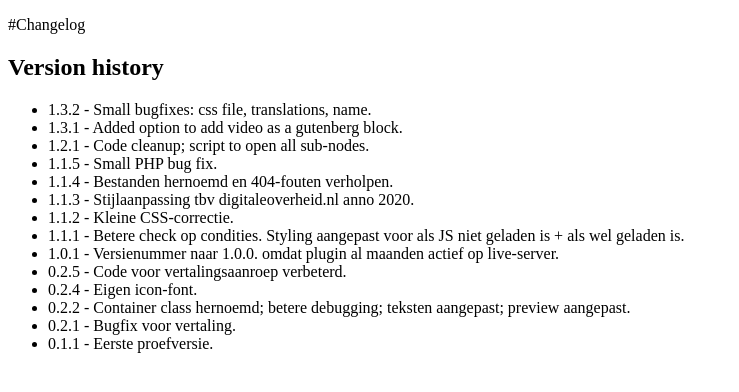
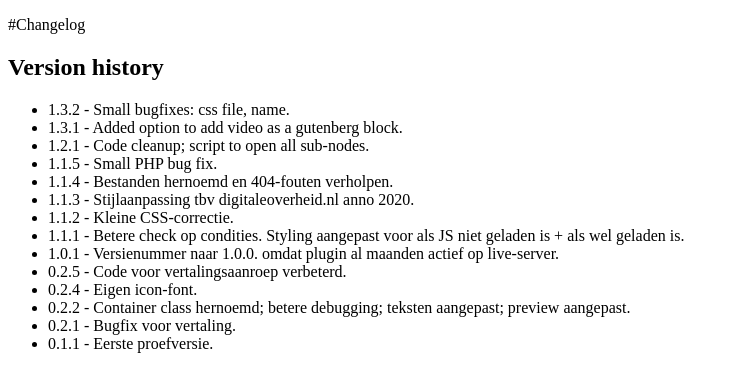
Before and after one commit to ICTU/ictuwp-plugin-tijdlijn, a PHP site: page /CHANGELOG.html in a window 1280 px wide. Shown: the top 392 px of the page, without its empty margins (0-739 px from the left). Run offline with PHP 8.4, Linux system fonts and the light colour scheme.

Commit message:
version 1.3.3 - Small bugfixes: css file, name.

```diff
--- a/CHANGELOG.html
+++ b/CHANGELOG.html
@@ -10,7 +10,7 @@
 <h2 id="versionhistory">Version history</h2>
 
 <ul>
-<li>1.3.2 - Small bugfixes: css file, translations, name.</li>
+<li>1.3.2 - Small bugfixes: css file, name.</li>
 <li>1.3.1 - Added option to add video as a gutenberg block.</li>
 <li>1.2.1 - Code cleanup; script to open all sub-nodes.</li>
 <li>1.1.5 - Small PHP bug fix.</li>
--- a/assets/js/timeline.js
+++ b/assets/js/timeline.js
@@ -4,7 +4,7 @@
 // * Plugin Name:         ICTU / WP timeline
 // * Plugin URI:          https://github.com/ICTU/digitale-overheid-wordpress-plugin-timelineplugin/
 // * Description:         Insert usable and accessible timelines in your post or page
-// * Version:             1.3.2
+// * Version:             1.3.3
 // * Version description: Code cleanup; script to open all sub-nodes.
 // * Author:              Paul van Buuren
 // * Author URI:          https://wbvb.nl
--- a/ictuwp-plugin-tijdlijn.php
+++ b/ictuwp-plugin-tijdlijn.php
@@ -5,8 +5,8 @@
 // * Plugin Name:         ICTU / WP / DO - tijdlijn
 // * Plugin URI:          https://github.com/ICTU/digitale-overheid-wordpress-plugin-timelineplugin/
 // * Description:         Insert usable and accessible timelines in your post or page
-// * Version:             1.3.2
-// * Version description: Code cleanup; script to open all sub-nodes.
+// * Version:             1.3.3
+// * Version description: Small bugfixes: css file.
 // * Author:              Paul van Buuren
 // * Author URI:          https://wbvb.nl
 // * License:             GPL-2.0+
@@ -36,7 +36,7 @@ if ( ! class_exists( 'RHSWP_timelineplugin' ) ) :
         /**
          * @var string
          */
-        public $version = '1.3.2';
+        public $version = '1.3.3';
 
 
         /**
--- a/less/ictuwp-plugin-tijdlijn-frontend.less
+++ b/less/ictuwp-plugin-tijdlijn-frontend.less
@@ -6,8 +6,8 @@
 // @author:   Paul van Buuren
 // @license:  GPL-2.0+
 // @plugin:   rhswp-timeline
-// Version:   1.3.2
-// Desc:      Small bugfixes: css file, translations, name.
+// Version:   1.3.3
+// Desc:      Small bugfixes: css file, name.
 // @link:     https: //github.com/ICTU/digitale-overheid-wordpress-plugin-timelineplugin/
  */
 
--- a/tijdlijncpt.gutenberg-block.php
+++ b/tijdlijncpt.gutenberg-block.php
@@ -2,7 +2,7 @@
 /**
  * Gutenberg block for tijdlijncpt
  * Description: Gutenberg block to embed a tijdlijncpt via ACF and shortcode.
- * Version: 1.3.2
+ * Version: 1.3.3
  * Version description: Add possibility to add as Gutenberg block.
  * Author: Paul van Buuren
  * Text Domain: rhswp-timeline
```
Also changed, not shown: CHANGELOG.md, README.md.
